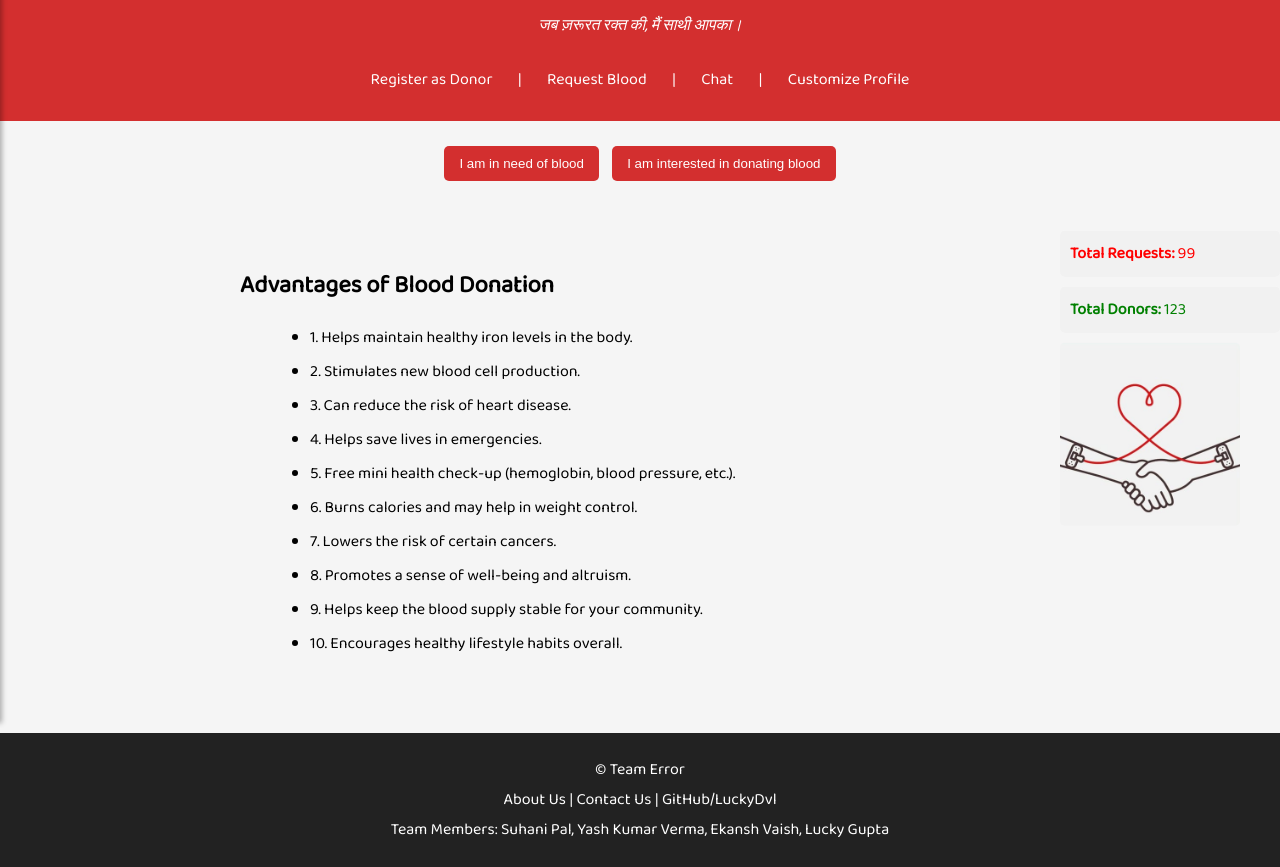
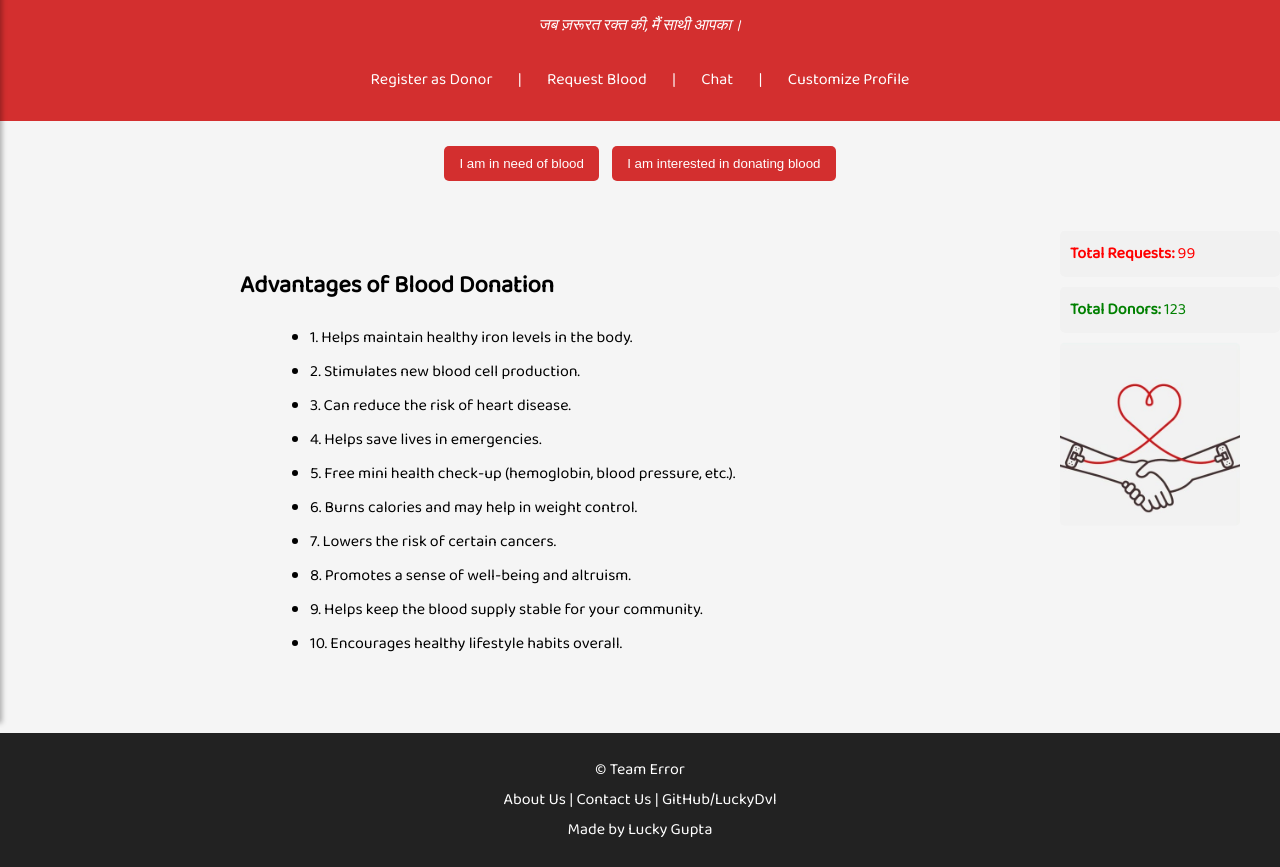
Before and after one commit to LuckyDvl/RaktSaathi0.001, a website: page public/index.html in a window 1280 px wide. Shown: the part 97-964 px from the top of the page. Drawn offline with nearby package versions, Linux system fonts and the light colour scheme; sample sign-in values are in the browser's storage.

Commit message:
Update index.html

```diff
--- a/public/index.html
+++ b/public/index.html
@@ -179,7 +179,7 @@
     <div class="footer-content">
       <p>© Team Error</p>
       <p><a href="aboutus.html">About Us</a> | Contact Us | <a href="https://github.com/LuckyDvl" target="_blank">GitHub/LuckyDvl</a></p>
-      <p>Team Members: Suhani Pal, Yash Kumar Verma, Ekansh Vaish, Lucky Gupta</p>
+      <p>Made by Lucky Gupta</p>
     </div>
   </footer>
 
```
